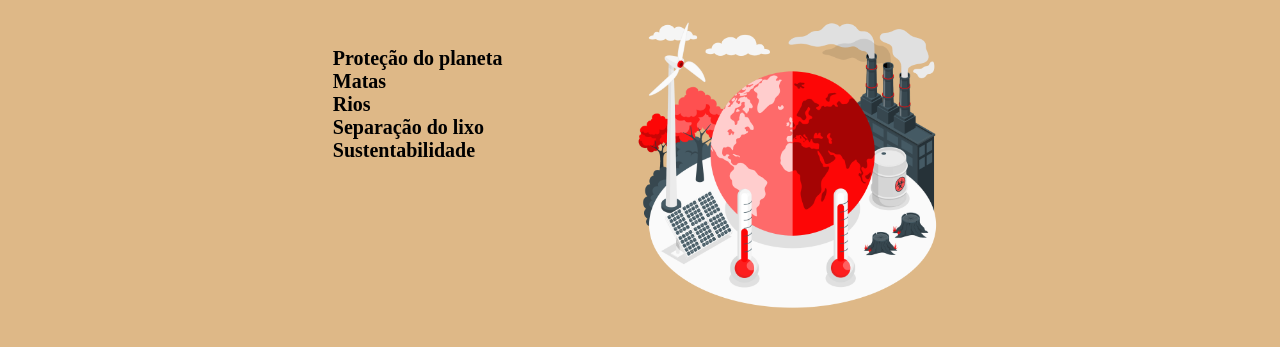
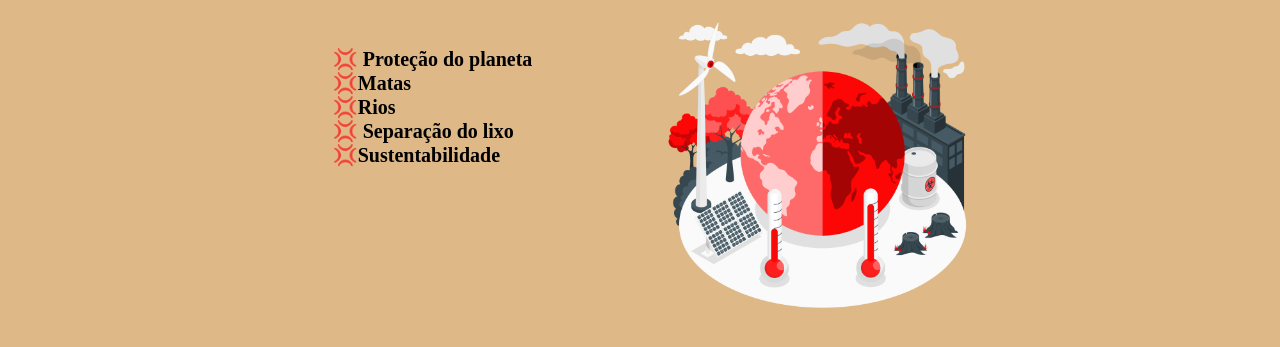
Before and after one commit to rafaelmorales2010/TrabalhoFormadoresCursista, a plain HTML site: page index.html in a window 1280 px wide. Shown: the part 207-554 px from the top of the page. Drawn offline with Linux system fonts and the light colour scheme.

Commit message:
Atualização Símbolo

```diff
--- a/index.html
+++ b/index.html
@@ -20,11 +20,11 @@
 
 
         <ul class="secundario-itens">
-            <li> Proteção do planeta</li>
-            <li>Matas</li>
-            <li>Rios</li>
-            <li> Separação do lixo</li>
-            <li>Sustentabilidade</li>
+            <li class="itens"> Proteção do planeta</li>
+            <li class="itens">Matas</li>
+            <li class="itens">Rios</li>
+            <li class="itens"> Separação do lixo</li>
+            <li class="itens">Sustentabilidade</li>
 
         </ul>
         <img class="imagem-poluicao" src="img/poluicao.png" alt="Poluição">
--- a/style.css
+++ b/style.css
@@ -35,3 +35,7 @@ body {
 .secundario-subtitulo {
     text-align: center;
 }
+
+.itens:before{
+    content: "\1F4A2";
+}
```
